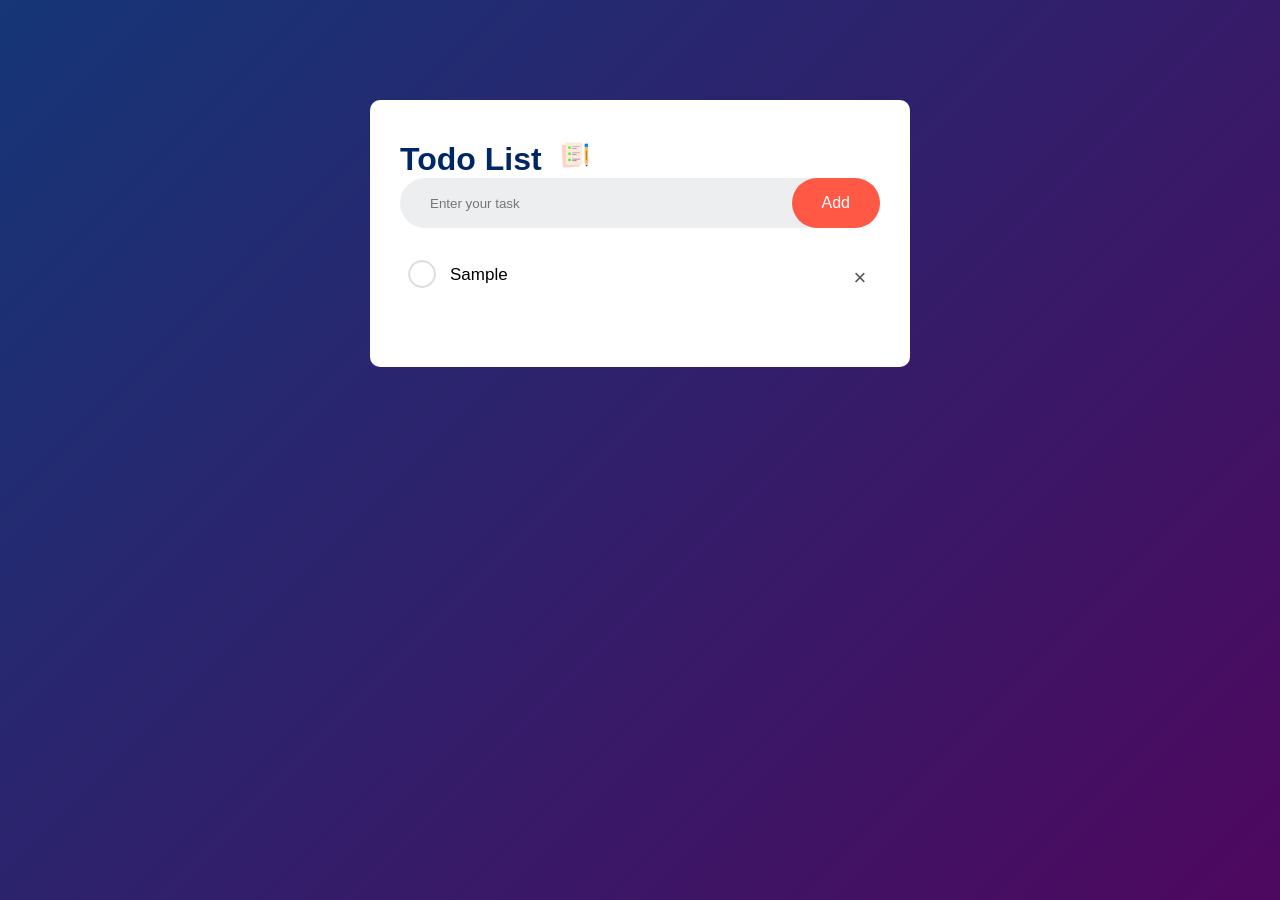
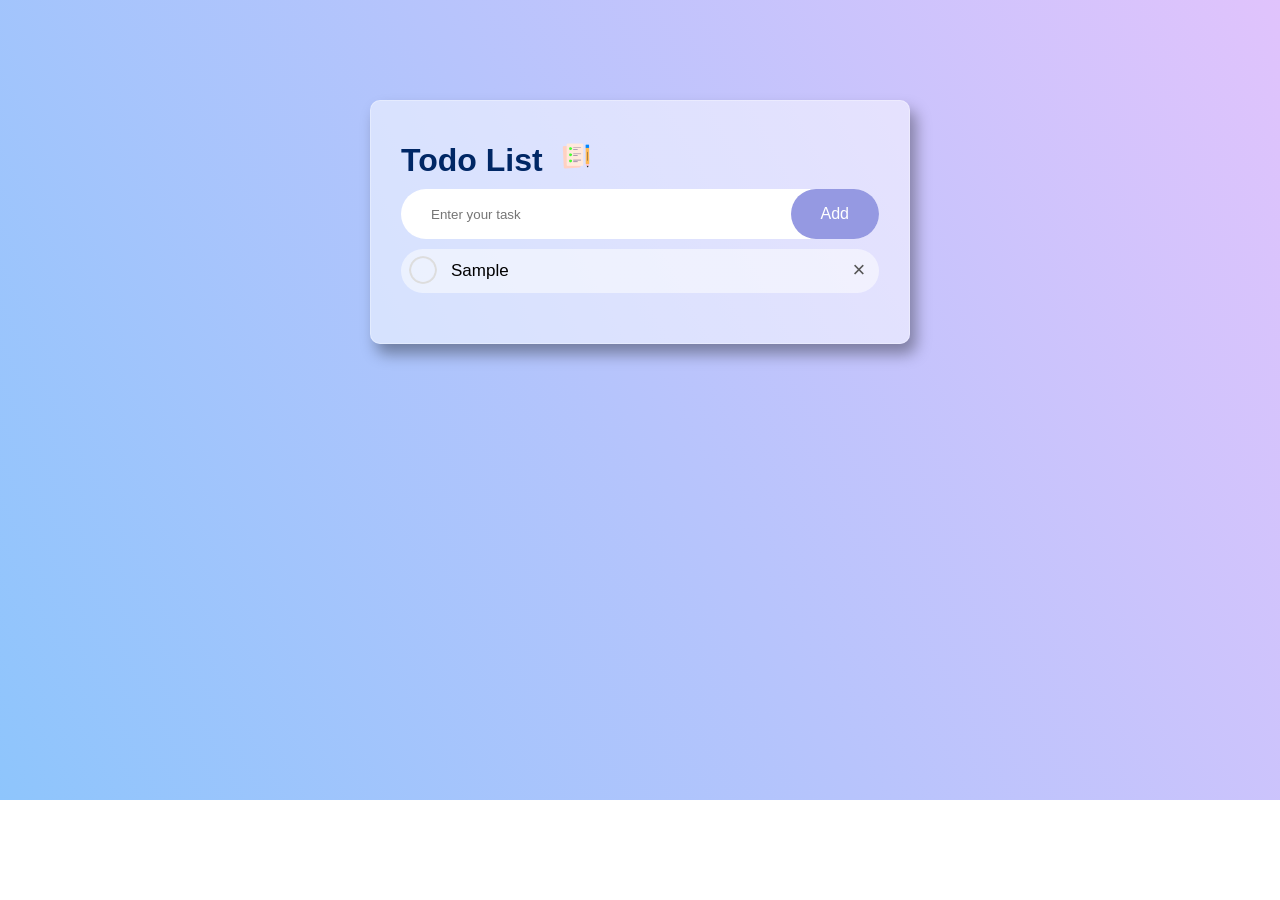
Before and after one commit to Ahsan-Malik-0/Todo-List, a plain HTML site: page index.html in a window 1280 px wide. Both pictures are taken after typing "Sample" into the empty fields and a click on the button "Add". After the commit the page ends 800 px from the top, so only its background shows below. Drawn offline with Linux system fonts and the light colour scheme.

Commit message:
Fix Bugs

```diff
--- a/index.html
+++ b/index.html
@@ -1,12 +1,15 @@
 <!DOCTYPE html>
 <html lang="en">
+
 <head>
     <meta charset="UTF-8">
     <meta name="viewport" content="width=device-width, initial-scale=1.0">
     <link rel="stylesheet" href="style.css">
     <title>Todo-List Mini Project</title>
 </head>
+
 <body>
+    <div class="container">
         <div class="todo-app">
             <h1>Todo List <img src="images/icon.png"></h1>
             <div class="input">
@@ -20,7 +23,9 @@
             <li>Bye</li> -->
             </ul>
         </div>
+    </div>
 
     <script src="main.js"></script>
 </body>
+
 </html>
--- a/style.css
+++ b/style.css
@@ -5,20 +5,22 @@
     font-family: "Poppins", sans-serif;
 }
 
-body{
+.container{
     height: 100vh;
-    background: linear-gradient(135deg, #153677, #4e085f);
-    width: 100vw;
+    background-color: #8EC5FC;
+    background-image: linear-gradient(62deg, #8EC5FC 0%, #E0C3FC 100%);
     overflow: hidden;
 }
 
 .todo-app{
     width: 100%;
     max-width: 540px;
-    background-color: #fff;
+    background-color: #ffffff80;
     margin: 100px auto 10px;
-    padding: 40px 30px 70px;
+    padding: 40px 30px;
     border-radius: 10px;
+    box-shadow: 6px 10px 15px #0000005c;
+    border: 1px solid rgba(255, 255, 255, 0.3);
 }
 
 .todo-app h1{
@@ -37,10 +39,10 @@ body{
     display: flex;
     justify-content: space-between;
     align-items: center;
-    background: #edeef0;
+    background: #fff;
     border-radius: 30px;
     padding-left: 20px;
-    margin-bottom: 25px;
+    margin: 10px 0px;
 }
 
 .input input{
@@ -55,7 +57,7 @@ body{
     border: none;
     outline: none;
     padding: 16px 30px;
-    background: #ff5945;
+    background: #9599E2;
     color: #fff;
     font-size: 16px;
     cursor: pointer;
@@ -69,6 +71,9 @@ ul li{
     user-select: none;
     cursor: pointer;
     position: relative;
+    background-color: #ffffff85;
+    border-radius: 40px;
+    margin-bottom: 10px;
 }
 
 ul li::before{
@@ -95,8 +100,8 @@ ul .checked::before{
 
 ul li span{
     position: absolute;
-    right: 0;
-    top: 5px;
+    right: 0px;
+    top: 1px;
     width: 40px;
     height: 40px;
     font-size: 22px;
@@ -106,6 +111,6 @@ ul li span{
     border-radius: 50%;
 
     &:hover{
-        background: #edeef0;
+        background: #d4d4d4;
     }
 }
```
Lines whose indentation alone changed are shown as unchanged.
